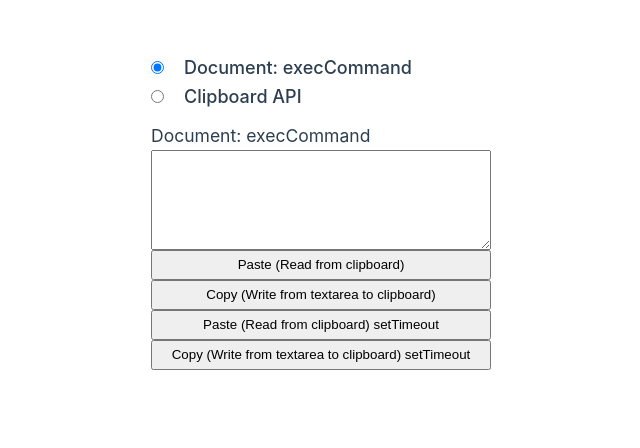
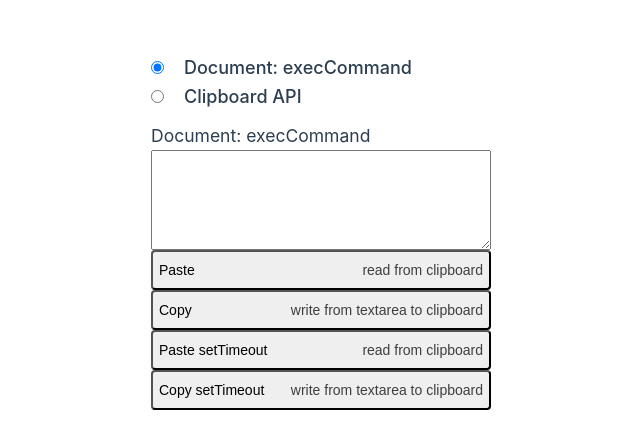
Before and after one commit to ErmachenkoBoris/holyjs-2023-autumn-clipboard, a Vue app in the folder holyjs-2023-autumn-clipboard/: page / in a window 1280 px wide. Shown: the part 112-560 px from the top of the page, without its empty margins (319-959 px from the left). Built offline with nearby package versions, Linux system fonts and the light colour scheme.

Commit message:
feat(style): improve

```diff
--- a/holyjs-2023-autumn-clipboard/src/components/ClipBoardApi.vue
+++ b/holyjs-2023-autumn-clipboard/src/components/ClipBoardApi.vue
@@ -1,6 +1,6 @@
 <script setup lang="ts">
-import { ref } from 'vue'
-import { TIME_DELAY, COPY_WRITE_SET_TIMEOUT, PASTE_READ_SET_TIMEOUT, COPY_WRITE, PASTE_READ, PASTE_SUCCESS, COPY_WRITE_SUCCESS } from '@/consts/consts';
+import { ref, onMounted } from 'vue'
+import { TIME_DELAY, COPY_WRITE_SET_TIMEOUT, PASTE_READ_SET_TIMEOUT, COPY_WRITE, PASTE_READ, PASTE_SUCCESS, COPY_WRITE_SUCCESS, COPY_WRITE_INFO, PASTE_READ_INFO} from '@/consts/consts';
 const permissionsToReadClipboardApi = ref(false);
 const permissionsToWriteClipboardApi = ref(false);
 
@@ -31,6 +31,7 @@ const tryToReadFromClipBoard = () => {
   noPasteClipboardApi.value = !navigator?.clipboard?.readText ? 'No support readText' : '';
   if(!noPasteClipboardApi.value) {
     navigator.clipboard.readText().then((copiedText) => {
+      getPermissions();
       copiedValue.value = copiedText;
       successPasteClipboardApi.value = true;
    }).catch(error => {
@@ -45,7 +46,7 @@ const tryToCopyToClipBoard = () => {
   successCopyClipboardApi.value = false;
   noCopyClipboardApi.value = !navigator?.clipboard?.writeText ? 'No support writeText' : '';
   if(!noCopyClipboardApi.value) {
-    navigator.clipboard.writeText(`${copiedValue.value} i love frontend`).then(() => {
+    navigator.clipboard.writeText(copiedValue.value).then(() => {
       successCopyClipboardApi.value = true;
    }).catch(error => {
     noCopyClipboardApi.value = error
@@ -72,6 +73,10 @@ const getPermissions = () => {
   });
 }
 
+onMounted(() => {
+  getPermissions();
+})
+
 </script>
 
 <template>
@@ -85,25 +90,43 @@ const getPermissions = () => {
     class="button"
     @click="tryToReadFromClipBoard"
   >
+    <p class="value">
       {{ PASTE_READ }}
+    </p><p class="info">
+      {{ PASTE_READ_INFO }}
+    </p>
   </button>
   <button
     class="button"
     @click="tryToCopyToClipBoard"
   >
+    <p class="value">
       {{ COPY_WRITE }}
+    </p><p class="info">
+      {{ COPY_WRITE_INFO }}
+    </p>
   </button>
   <button
     class="button"
     @click="tryToReadSetTimeOut"
   >
+    <p class="value">
       {{ PASTE_READ_SET_TIMEOUT }}
+    </p>
+    <p class="info">
+      {{ PASTE_READ_INFO }}
+    </p>
   </button>
   <button
     class="button"
     @click="tryToWriteSetTimeOut"
   >
+    <p class="value">
       {{ COPY_WRITE_SET_TIMEOUT }}
+    </p>
+    <p class="info">
+      {{ COPY_WRITE_INFO }}
+    </p>
   </button>
   <article class="permissions">
     <h3>Permissions</h3>
@@ -182,8 +205,13 @@ const getPermissions = () => {
 
 }
 .button {
+  font-size: 14px;
   cursor: pointer;
-  min-height: 30px;
+  min-height: 40px;
+  display: flex;
+  justify-content: space-between;
+  align-items: center;
+  border-radius: 4px;
 }
 .error {
   color: red;
@@ -197,4 +225,7 @@ const getPermissions = () => {
 .permissions {
   margin-top: 10px;
 }
+.info {
+  color: rgb(63, 62, 62)
+}
 </style>
--- a/holyjs-2023-autumn-clipboard/src/components/ClipBoardExecCommand.vue
+++ b/holyjs-2023-autumn-clipboard/src/components/ClipBoardExecCommand.vue
@@ -1,5 +1,5 @@
 <script setup lang="ts">
-import { TIME_DELAY, COPY_WRITE_SET_TIMEOUT, PASTE_READ_SET_TIMEOUT, COPY_WRITE, PASTE_READ,PASTE_SUCCESS, COPY_WRITE_SUCCESS  } from '@/consts/consts';
+import { TIME_DELAY, COPY_WRITE_SET_TIMEOUT, PASTE_READ_SET_TIMEOUT, COPY_WRITE, PASTE_READ,PASTE_SUCCESS, COPY_WRITE_SUCCESS, COPY_WRITE_INFO, PASTE_READ_INFO  } from '@/consts/consts';
 import { ref } from 'vue'
 
 const clipBoardValue = ref<HTMLInputElement | null>(null);
@@ -95,25 +95,45 @@ const resetAllMessages = () => {
     class="button"
     @click="tryToReadFromClipBoard"
   >
-    {{ PASTE_READ }}
+    <p class="value">
+      {{ PASTE_READ }}
+    </p>
+    <p class="info">
+      {{ PASTE_READ_INFO }}
+    </p>
   </button>
   <button
     class="button"
     @click="tryToCopyToClipBoard"
   >
-    {{ COPY_WRITE }}
+    <p class="value">
+      {{ COPY_WRITE }}
+    </p>
+    <p class="info">
+      {{ COPY_WRITE_INFO }}
+    </p>
   </button>
   <button
     class="button"
     @click="tryToReadFromClipBoardSetTimeOut"
   >
-    {{ PASTE_READ_SET_TIMEOUT }}
+    <p class="value">
+      {{ PASTE_READ_SET_TIMEOUT }}
+    </p>
+    <p class="info">
+      {{ PASTE_READ_INFO }}
+    </p>
   </button>
   <button
     class="button"
     @click="tryToCopyToClipBoardSetTimeOut"
   >
-    {{ COPY_WRITE_SET_TIMEOUT }}
+    <p class="value">
+      {{ COPY_WRITE_SET_TIMEOUT }}
+    </p>
+    <p class="info">
+      {{ COPY_WRITE_INFO }}
+    </p>
   </button>
   <article class="messages-container">
     <section class="messages">
@@ -177,8 +197,13 @@ const resetAllMessages = () => {
 
 }
 .button {
-  cursor: pointer;
-  min-height: 30px;
+    font-size: 14px;
+    cursor: pointer;
+    min-height: 40px;
+    display: flex;
+    justify-content: space-between;
+    align-items: center;
+    border-radius: 4px;
 }
 .error {
   color: red;
@@ -189,4 +214,8 @@ const resetAllMessages = () => {
 .clipboard-value {
   min-height: 100px;
 }
+
+.info {
+  color: rgb(63, 62, 62)
+}
 </style>
--- a/holyjs-2023-autumn-clipboard/src/consts/consts.ts
+++ b/holyjs-2023-autumn-clipboard/src/consts/consts.ts
@@ -1,6 +1,8 @@
 export const TIME_DELAY = 1300;
-export const COPY_WRITE = 'Copy (Write from textarea to clipboard)'
-export const PASTE_READ = 'Paste (Read from clipboard)'
+export const COPY_WRITE = 'Copy'
+export const PASTE_READ = 'Paste'
+export const COPY_WRITE_INFO = 'write from textarea to clipboard'
+export const PASTE_READ_INFO = 'read from clipboard'
 export const COPY_WRITE_SET_TIMEOUT = `${COPY_WRITE} setTimeout`
 export const PASTE_READ_SET_TIMEOUT = `${PASTE_READ} setTimeout`
 export const PASTE_SUCCESS = `${PASTE_READ} success`
```
Lines whose indentation alone changed are shown as unchanged.
